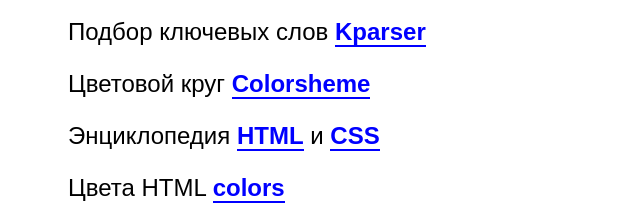
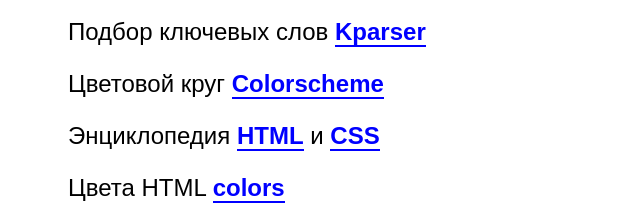
Before and after one commit to Course-web-sites/8-4-1-wix, a plain HTML site: page info.html in a window 1280 px wide. Shown: the part 1291-1514 px from the top of the page, 0-640 px from the left. Drawn offline with Linux system fonts and the light colour scheme.

Commit message:
Update info.html

```diff
--- a/info.html
+++ b/info.html
@@ -32,7 +32,7 @@
           <p>Бесплатный сток картинок <a class="link-text" href="https://pixabay.com/"><b>Pixabay</b></a></p>
           <p>Проверка качества текста <a class="link-text" href="https://glvrd.ru/"><b>Главред</b></a></p>
           <p>Подбор ключевых слов <a class="link-text" href="https://kparser.com/"><b>Kparser</b></a></p>
-          <p>Цветовой круг <a class="link-text" href="https://colorscheme.ru/"><b>Colorsheme</b></a></p>
+          <p>Цветовой круг <a class="link-text" href="https://colorscheme.ru/"><b>Colorscheme</b></a></p>
           <p>Энциклопедия <a class="link-text" href="http://htmlbook.ru/html"><b>HTML</b></a> и <a class="link-text" href="http://htmlbook.ru/css"><b>CSS</b></a></p>
           <p>Цвета HTML <a class="link-text" href="https://colorscheme.ru/html-colors.html"><b>colors</b></a></p>
           <p>Допустимость вложенности <a class="link-text" href="https://caninclude.glitch.me/"><b>Caninclude</b></a></p>
```
